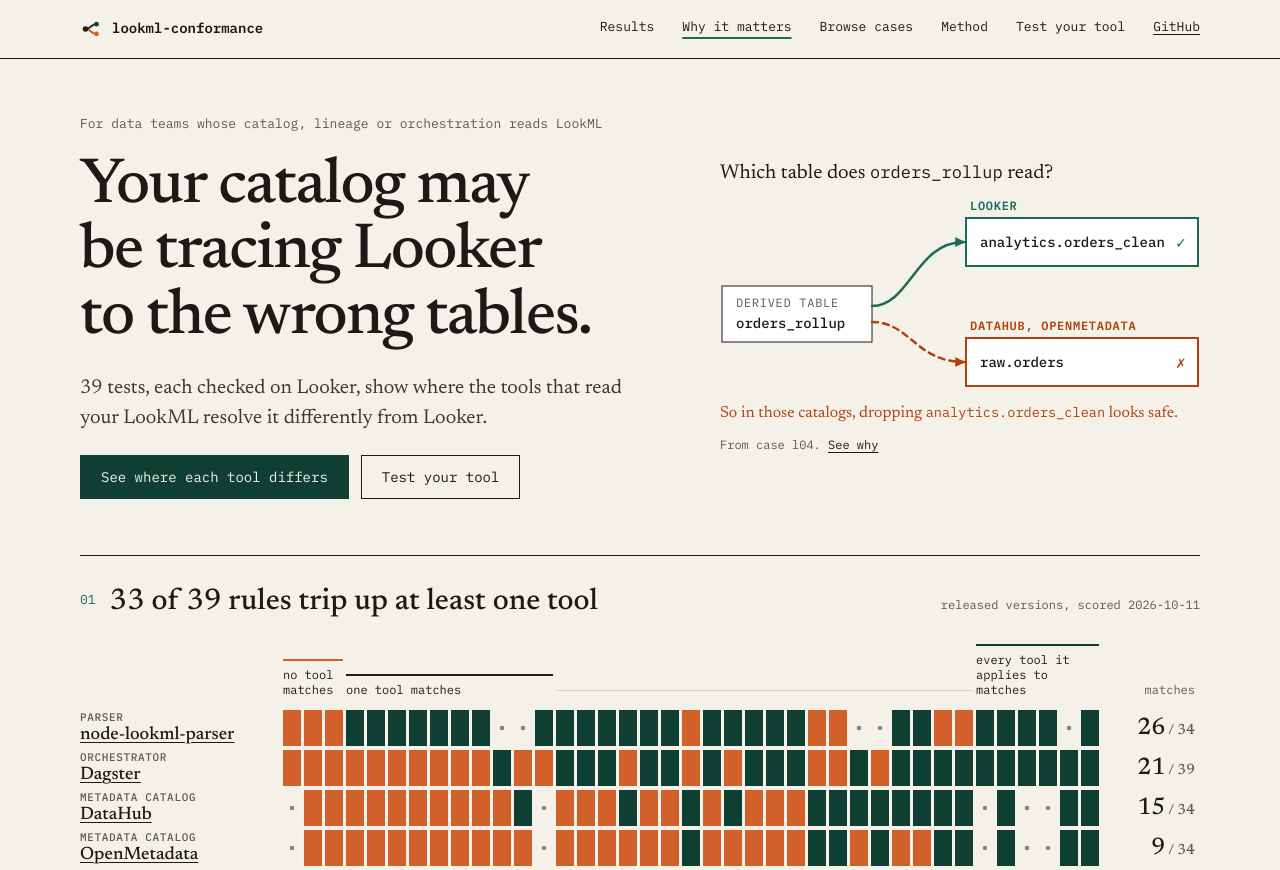
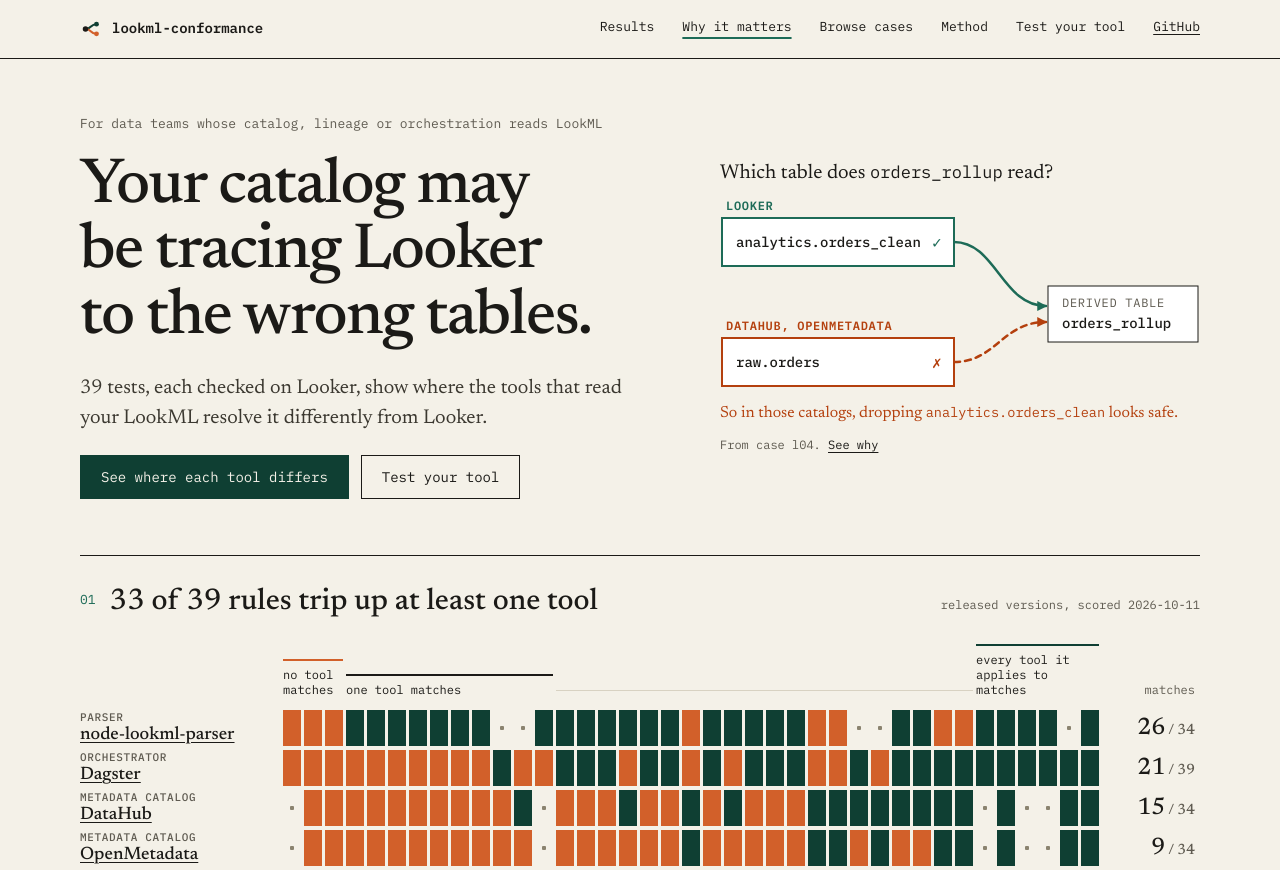
Before and after one commit to looker-open-source/lookml-conformance, a plain HTML site: page site/index.html in a window 1280 px wide. Shown: the top 870 px of the page. Drawn offline with Linux system fonts and the light colour scheme.

Commit message:
Draw the hero lineage in the direction data flows
The hero's arrows pointed from orders_rollup out to its sources, the
opposite of the l04 case study and of how catalogs draw lineage. The
two candidate tables now sit on the left and flow into orders_rollup,
each still labelled with who records it and marked right or wrong.

```diff
--- a/site/index.html
+++ b/site/index.html
@@ -56,21 +56,21 @@
       <figure class="hero__fig">
         <p class="hf-q">Which table does <code>orders_rollup</code> read?</p>
         <svg viewBox="0 0 480 196" role="img" aria-labelledby="hero-fig-title">
-          <title id="hero-fig-title">Asked which table orders_rollup reads, Looker answers analytics.orders_clean, which is correct. DataHub and OpenMetadata answer raw.orders, which is wrong, so dropping analytics.orders_clean looks safe in those catalogs.</title>
+          <title id="hero-fig-title">Two candidate sources flow into the derived table orders_rollup. Looker reads analytics.orders_clean, which is correct. DataHub and OpenMetadata record raw.orders, which is wrong.</title>
           <defs>
             <marker id="hf-pass" orient="auto" markerUnits="userSpaceOnUse" markerWidth="10" markerHeight="10" viewBox="0 0 8 8" refX="7" refY="4"><path d="M0 0 L8 4 L0 8 Z" fill="#1d6b57"/></marker>
             <marker id="hf-fail" orient="auto" markerUnits="userSpaceOnUse" markerWidth="10" markerHeight="10" viewBox="0 0 8 8" refX="7" refY="4"><path d="M0 0 L8 4 L0 8 Z" fill="#b4400e"/></marker>
           </defs>
-          <rect class="hf-node" x="2" y="90" width="150" height="56"/>
-          <text class="hf-kind" x="16" y="111">DERIVED TABLE</text><text class="hf-name" x="16" y="132">orders_rollup</text>
-          <path class="hf-edge hf-edge--pass" d="M 152 110 C 190 110, 196 46, 244 46" marker-end="url(#hf-pass)"/>
-          <path class="hf-edge hf-edge--fail" d="M 152 126 C 190 126, 196 166, 244 166" marker-end="url(#hf-fail)"/>
-          <text class="hf-who hf-who--pass" x="250" y="14">LOOKER</text>
-          <rect class="hf-node hf-node--pass" x="246" y="22" width="232" height="48"/>
-          <text class="hf-name" x="260" y="51">analytics.orders_clean</text><text class="hf-mark hf-mark--pass" x="456" y="52">✓</text>
-          <text class="hf-who hf-who--fail" x="250" y="134">DATAHUB, OPENMETADATA</text>
-          <rect class="hf-node hf-node--fail" x="246" y="142" width="232" height="48"/>
-          <text class="hf-name" x="260" y="171">raw.orders</text><text class="hf-mark hf-mark--fail" x="456" y="172">✗</text>
+          <path class="hf-edge hf-edge--pass" d="M 234 46 C 276 46, 282 110, 326 110" marker-end="url(#hf-pass)"/>
+          <path class="hf-edge hf-edge--fail" d="M 234 166 C 276 166, 282 126, 326 126" marker-end="url(#hf-fail)"/>
+          <text class="hf-who hf-who--pass" x="6" y="14">LOOKER</text>
+          <rect class="hf-node hf-node--pass" x="2" y="22" width="232" height="48"/>
+          <text class="hf-name" x="16" y="51">analytics.orders_clean</text><text class="hf-mark hf-mark--pass" x="212" y="52">✓</text>
+          <text class="hf-who hf-who--fail" x="6" y="134">DATAHUB, OPENMETADATA</text>
+          <rect class="hf-node hf-node--fail" x="2" y="142" width="232" height="48"/>
+          <text class="hf-name" x="16" y="171">raw.orders</text><text class="hf-mark hf-mark--fail" x="212" y="172">✗</text>
+          <rect class="hf-node" x="328" y="90" width="150" height="56"/>
+          <text class="hf-kind" x="342" y="111">DERIVED TABLE</text><text class="hf-name" x="342" y="132">orders_rollup</text>
         </svg>
         <p class="hf-consequence">So in those catalogs, dropping <code>analytics.orders_clean</code> looks safe.</p>
         <figcaption class="small">From case l04. <a href="#case-study">See why</a></figcaption>
```
